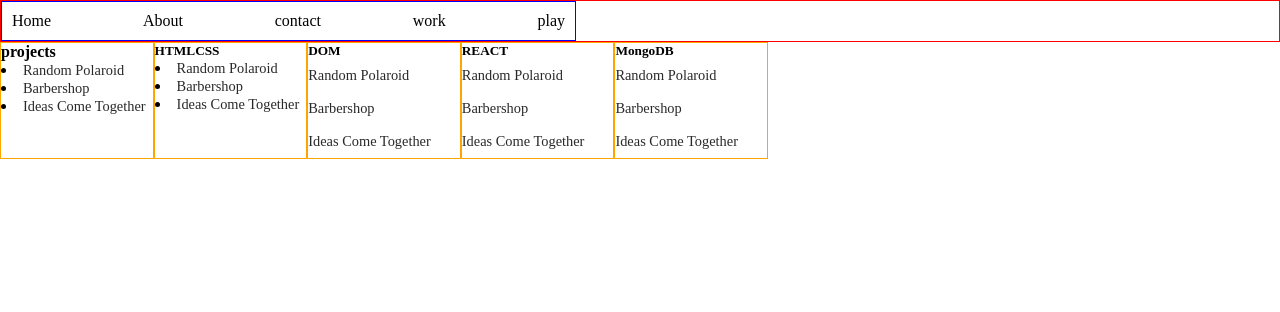
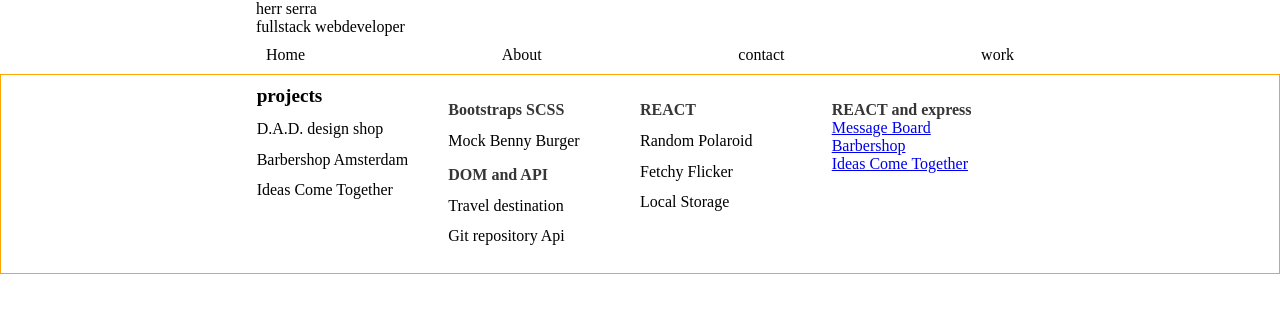
Before and after one commit to ivoserra/portfolio, a React (Create React App) app: page /work in a window 1280 px wide. Shown: the top 312 px of the page. Built offline with nearby package versions, Linux system fonts and the light colour scheme.

Commit message:
nav fixed

```diff
--- a/src/App.jsx
+++ b/src/App.jsx
@@ -13,11 +13,12 @@ export default function App(){
 
        <section className ="header">
        <Header/>
+
        </section>
 
         <Path/>
 
-        </section>
+    </section>
 
 
     )
--- a/src/Data/data.js
+++ b/src/Data/data.js
@@ -6,10 +6,13 @@ const data = [
         {id:'01', name:"daddesignshop", title:"D.A.D. design shop", year:"2021",video:"", languages:['html', 'css']},
         {id:'02', name:"barbershop", title:"barbershop", year:"2021", video:""},
         {id:'03', name:"ideascometogether", title:"ideas come together", year:"2022",video:""},
-        {id:'04', name:"randompolaroid", title:"Random Polaroid", year:"2022", video:""},
-        {id:'05', name:"fetchyflicker", title:"Fetchy Clicker", year:"2022", video:""},
-        {id:'06', name:"localstoragethemetodos", title:"Local Storage Theme Todos", year:"2022", video:""},
-        {id:'07', name:"asyncgitrepository", title:"Async Git Repository", year:"2022", video:""},
+        {id:'04', name:"bennyburger", title:"Bennys Burger", year:"2022",video:""},
+        {id:'05', name:"traveldestination", title: "Travel Destination", video:""},
+        {id:'05', name:"asyncgitrepository", title:"Async Git Repository", year:"2022", video:""},
+        {id:'06', name:"randompolaroid", title:"Random Polaroid", year:"2022", video:""},
+        {id:'07', name:"fetchyflicker", title:"Fetchy Clicker", year:"2022", video:""},
+        {id:'08', name:"localstoragethemetodos", title:"Local Storage Theme Todos", year:"2022", video:""},
+        {id:'09', name:"messageboard", title:"Message Board", year:"2022", video:""},
 
     ]
 
--- a/src/app.scss
+++ b/src/app.scss
@@ -3,12 +3,3 @@
     margin:0;
     box-sizing: border-box;
 }
-
-
-.main{
-
-}
-.header{
-    display:flex;
-    border:1px solid red;
-}
--- /dev/null
+++ b/src/components/Brand/Brand.jsx
@@ -0,0 +1,19 @@
+
+
+
+
+
+export default function Brand(){
+
+
+    return(
+        <section>
+        <section>
+            <p>herr serra</p>
+        </section>
+        <section>
+            <p>fullstack webdeveloper</p>
+        </section>
+        </section>
+    )
+}
--- a/src/components/Header.jsx
+++ b/src/components/Header.jsx
@@ -4,6 +4,7 @@ import { useContext } from 'react'
 import DataContextProvider from './DataContext'
 
 import './Header.scss'
+import Brand from './Brand/Brand.jsx'
 
 
 
@@ -14,12 +15,18 @@ export default function Header(){
 
 
     return(
-        <nav>
+        <section className="header">
+        <section className="sub-header">
+        <Brand/>
+        <nav className="nav-sub-header">
                 <NavLink to="home">Home</NavLink>
                 <NavLink to="about">About</NavLink>
                 <NavLink to="contact">contact</NavLink>
                 <NavLink to="work">work</NavLink>
-                <NavLink to="play">play</NavLink>
         </nav>
+        </section>
+
+
+        </section>
     )
 }
--- a/src/components/Header.scss
+++ b/src/components/Header.scss
@@ -6,17 +6,32 @@
 }
 
 
-nav{
-    width:45%;
-    border:1px solid blue;
+.header{
+    width:100%;
     display:flex;
-    justify-content: space-between;
+    justify-content: center;
+    position:relative;
 
 
-    a{
-        margin:10px;
-        text-decoration: none;
-        color:black;
+    .sub-header{
+        width:60%;
 
     }
+
+
+
+    .nav-sub-header{
+        width:100%;
+        display:flex;
+        justify-content: space-between;
+
+
+        a{
+            margin:10px;
+            text-decoration: none;
+            color:black;
+
+        }
+    }
+
 }
--- a/src/components/Project/project.scss
+++ b/src/components/Project/project.scss
@@ -6,6 +6,7 @@
 
 .container{
     display:flex;
+    flex-direction: column;
 
 
 
--- a/src/components/Work/Work.jsx
+++ b/src/components/Work/Work.jsx
@@ -11,16 +11,7 @@ export default function Work(){
 
 const {data} = useContext(DataContext)
 
-const box1 ={
-  hidden:{opacity:0},
-  visible:{
-    opacity:1,
-  transition:{
-    type:"spring",
-    damping:100,
-    staggerChildren:0.3
-  }
-},}
+
 
 const box ={
   hidden:{opacity:0},
@@ -29,71 +20,63 @@ const box ={
   transition:{
     type:"spring",
     damping:100,
-    staggerChildren:0.5}
+    staggerChildren:0.2}
 },}
 
 const item={
-  visible:{opacity:1},
-  hidden:{opacity:0},
+  visible:{opacity:1, y:0},
+  hidden:{opacity:0, y:100,}
 }
 
 
     return (
-      <>
+
 
 
         <section className="works">
         {/* <motion.div initial={{opacity:0, y:100}} animate={{ opacity:1, y:0 }} transition={{ type: "spring", stiffness: 50 , duration:2}} className="projects"> */}
-        <motion.div initial ="hidden" animate="visible" variants={box1} className="projects">
-          <h1> projects</h1>
-          <motion.li variants={item} ><NavLink key="randompolaroid" to="randompolaroid">Random Polaroid</NavLink></motion.li>
-          <motion.li variants={item} ><NavLink key="barbershop" to="barbershop">Barbershop</NavLink></motion.li>
-          <motion.li variants={item} ><NavLink key="ideascometogether" to="ideascometogether">Ideas Come Together</NavLink></motion.li>
+        <motion.div initial ="hidden" animate="visible" variants={box} className="projects">
 
-        </motion.div>
+        <section className="project">
+          <motion.li variants={item} ><h1>projects</h1></motion.li>
+          <motion.li variants={item} className="title_one"><NavLink key="daddesignshop" to="daddesignshop">D.A.D. design shop</NavLink></motion.li>
+          <motion.li variants={item} className="title_two"><NavLink key="barbershop" to="barbershop" >Barbershop Amsterdam</NavLink></motion.li>
+          <motion.li variants={item} className="title_three"><NavLink key="ideascometogether" to="ideascometogether" >Ideas Come Together</NavLink></motion.li>
+          </section>
 
-        <section className='projects'>
-        <motion.div initial ="hidden" animate="visible" variants={box} >
-          <h1>HTMLCSS</h1>
-          <motion.li variants={item} ><NavLink key="randompolaroid" to="randompolaroid">Random Polaroid</NavLink></motion.li>
-          <motion.li variants={item} ><NavLink key="barbershop" to="barbershop">Barbershop</NavLink></motion.li>
-          <motion.li variants={item} ><NavLink key="ideascometogether" to="ideascometogether">Ideas Come Together</NavLink></motion.li>
-        </motion.div>
+
+        <section className='project'>
+
+          <motion.li variants={item} ><h2>Bootstraps SCSS</h2></motion.li>
+          <motion.li variants={item} className="title_four"><NavLink key="bennyburger" to="bennyburger" >Mock Benny Burger</NavLink></motion.li>
+          <motion.li variants={item} ><h2>DOM and API</h2></motion.li>
+          <motion.li variants={item} className="title_five"><NavLink key="traveldestination" to="traveldestination">Travel destination</NavLink></motion.li>
+          <motion.li variants={item} className="title_six"><NavLink key="asyncgitrepository" to="asyncgitrepository">Git repository Api</NavLink></motion.li>
         </section>
 
-        <section className="projects">
-          <h1>DOM</h1>
-            <NavLink key="randompolaroid" to="randompolaroid">Random Polaroid</NavLink>
-            <NavLink key="barbershop" to="barbershop">Barbershop</NavLink>
-            <NavLink key="ideascometogether" to="ideascometogether">Ideas Come Together</NavLink>
-        </section>
-
-        <section className="projects">
-          <h1>REACT</h1>
-            <NavLink key="randompolaroid" to="randompolaroid">Random Polaroid</NavLink>
-            <NavLink key="barbershop" to="barbershop">Barbershop</NavLink>
-            <NavLink key="ideascometogether" to="ideascometogether">Ideas Come Together</NavLink>
+        <section className="project">
+          <motion.li variants={item} ><h2>REACT</h2></motion.li>
+          <motion.li variants={item} className="title_seven"><NavLink key="randompolaroid" to="randompolaroid" >Random Polaroid</NavLink></motion.li>
+          <motion.li variants={item} className="title_eight"><NavLink key="fetchyflicker" to="fetchyflicker" >Fetchy Flicker</NavLink></motion.li>
+          <motion.li variants={item} className="title_nine"><NavLink key="localstoragethemetodos" to="localstoragethemetodos" >Local Storage</NavLink></motion.li>
         </section>
 
 
-        <section className="projects">
-          <h1>MongoDB</h1>
-            <NavLink key="randompolaroid" to="randompolaroid">Random Polaroid</NavLink>
-            <NavLink key="barbershop" to="barbershop">Barbershop</NavLink>
-            <NavLink key="ideascometogether" to="ideascometogether">Ideas Come Together</NavLink>
+
+        <section className="project">
+          <motion.li variants={item}><h2>REACT and express</h2></motion.li>
+          <motion.li variants={item} ><NavLink key="messageboard" to="messageboard">Message Board</NavLink></motion.li>
+          <motion.li variants={item} ><NavLink key="fetchyflicker" to="fetchyflicker">Barbershop</NavLink></motion.li>
+          <motion.li variants={item} ><NavLink key="localstoragethemetodos" to="localstoragethemetodos">Ideas Come Together</NavLink></motion.li>
         </section>
+        </motion.div>
 
+        <Outlet/>
 
         </section>
-
-        <Outlet/>
 
 
 
 
-
-</>
-
-
     )
 }
--- a/src/components/Work/work.scss
+++ b/src/components/Work/work.scss
@@ -5,23 +5,205 @@
     box-sizing: border-box;
 }
 
-.works{
-    display:flex;
-}
+
+.projects{
+        display:flex;
+        align-content: center;
+        justify-content: center;
+        width:100%;
+        height:200px;
+        border:1px solid orange;
 
 
-.projects{
-    display:flex;
-    flex-direction: column;
-    width:12%;
 
-    border:1px solid orange;
+            .project{
+                position: relative;
+                top:10px;
+                width:15%;
 
-    a{
-        font-size: 0.9rem;
-        margin:0.5rem 0rem;
-        text-decoration: none;
-        color:rgb(41, 41, 41);
+                li{
+                    list-style-type: none;
+
+                    h1{
+                        font-size:1.2rem;
+                    }
+
+                    h2{
+                        font-size: 1rem;
+                        margin-top:1rem;
+                        color:rgb(54, 54, 54);
+                    }
+                }
+
+
+                    .title_zero,
+                    .title_one,
+                    .title_two,
+                    .title_three,
+                    .title_four,
+                    .title_five,
+                    .title_six,
+                    .title_seven,
+                    .title_eight,
+                    .title_nine{
+                        list-style-type: none;
+                        color:rgb(207, 15, 15);
+                        position:relative;
+                        margin-top:0.8rem;
+                        cursor:pointer;
+
+                        a{
+                            text-decoration: none;
+                            color:black;
+
+                            &:hover{
+                                color:gray;
+                            }
+
+                            &:focus{
+                                color:gray;
+                            }
+                        }
+
+
+                    }
+
+                    .title_one:after{
+                        content:'';
+                        position:absolute;
+                        top:1.3rem;
+                        width:55%;
+                        transform:scaleX(0);
+                        height:1px;
+                        bottom:0;
+                        left:0;
+                        background-color: rgb(44, 44, 44);
+                        transform-origin:bottom right;
+                        transition: transform 0.25s ease-out;
+                    }
+                    .title_two:after{
+                        content:'';
+                        position:absolute;
+                        top:1.3rem;
+                        width:66%;
+                        transform:scaleX(0);
+                        height:1px;
+                        bottom:0;
+                        left:0;
+                        background-color: rgb(44, 44, 44);
+                        transform-origin:bottom right;
+                        transition: transform 0.25s ease-out;
+                    }
+                    .title_three:after{
+                        content:'';
+                        position:absolute;
+                        top:1.3rem;
+                        width:60%;
+                        transform:scaleX(0);
+                        height:1px;
+                        bottom:0;
+                        left:0;
+                        background-color: rgb(44, 44, 44);
+                        transform-origin:bottom right;
+                        transition: transform 0.25s ease-out;
+                    }
+                    .title_four:after{
+                        content:'';
+                        position:absolute;
+                        top:1.3rem;
+                        width:58%;
+                        transform:scaleX(0);
+                        height:1px;
+                        bottom:0;
+                        left:0;
+                        background-color: rgb(44, 44, 44);
+                        transform-origin:bottom right;
+                        transition: transform 0.25s ease-out;
+                    }
+                    .title_five:after{
+                        content:'';
+                        position:absolute;
+                        top:1.3rem;
+                        width:50%;
+                        transform:scaleX(0);
+                        height:1px;
+                        bottom:0;
+                        left:0;
+                        background-color: rgb(44, 44, 44);
+                        transform-origin:bottom right;
+                        transition: transform 0.25s ease-out;
+                    }
+                    .title_six:after{
+                        content:'';
+                        position:absolute;
+                        top:1.3rem;
+                        width:52%;
+                        transform:scaleX(0);
+                        height:1px;
+                        bottom:0;
+                        left:0;
+                        background-color: rgb(44, 44, 44);
+                        transform-origin:bottom right;
+                        transition: transform 0.25s ease-out;
+                    }
+                    .title_seven:after{
+                        content:'';
+                        position:absolute;
+                        top:1.3rem;
+                        width:50%;
+                        transform:scaleX(0);
+                        height:1px;
+                        bottom:0;
+                        left:0;
+                        background-color: rgb(44, 44, 44);
+                        transform-origin:bottom right;
+                        transition: transform 0.25s ease-out;
+                    }
+                    .title_eight:after{
+                        content:'';
+                        position:absolute;
+                        top:1.3rem;
+                        width:40%;
+                        transform:scaleX(0);
+                        height:1px;
+                        bottom:0;
+                        left:0;
+                        background-color: rgb(44, 44, 44);
+                        transform-origin:bottom right;
+                        transition: transform 0.25s ease-out;
+                    }
+                    .title_nine:after{
+                        content:'';
+                        position:absolute;
+                        top:1.3rem;
+                        width:40%;
+                        transform:scaleX(0);
+                        height:1px;
+                        bottom:0;
+                        left:0;
+                        background-color: rgb(44, 44, 44);
+                        transform-origin:bottom right;
+                        transition: transform 0.25s ease-out;
+                    }
+
+                    .title_one:hover:after,
+                    .title_two:hover:after,
+                    .title_three:hover:after,
+                    .title_four:hover:after,
+                    .title_five:hover:after,
+                    .title_six:hover:after,
+                    .title_seven:hover:after,
+                    .title_eight:hover:after,
+                    .title_nine:hover:after{
+                        transform:scaleX(1);
+                        transform-origin: bottom left;
+
+                    }
+
+
+
+
+
+                }
 
     }
-}
```
